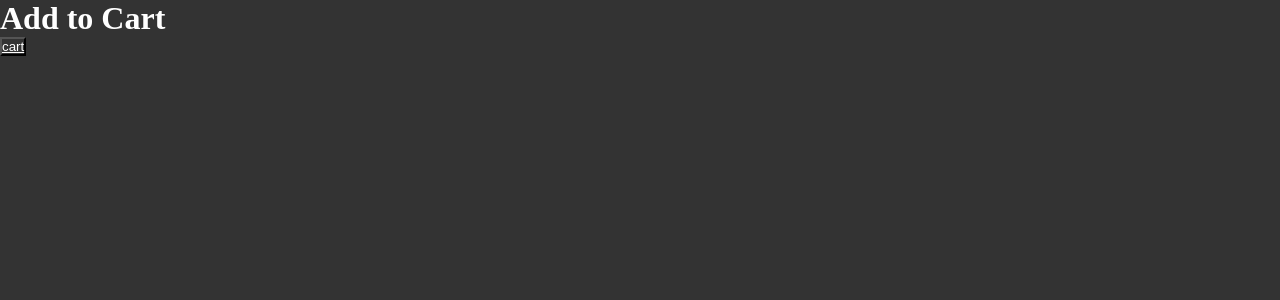
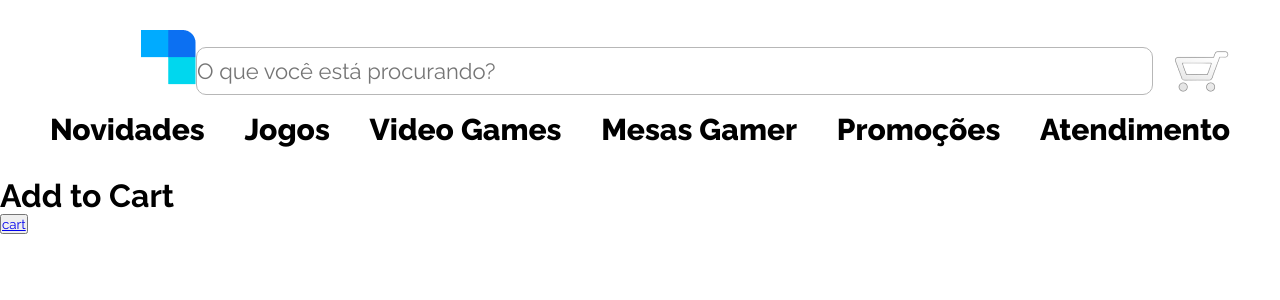
Before and after one commit to RodrigoSobralM/DNC-E-COMMERCE, a React (Vite) app in the folder dnc-e-com-grupo/: page /addToCart in a window 1280 px wide. Shown: the top 300 px of the page. Built offline with nearby package versions, Linux system fonts and the light colour scheme.

Commit message:
adicionando header

```diff
--- a/dnc-e-com-grupo/src/components/HeaderSearch/HeaderSearch.jsx
+++ b/dnc-e-com-grupo/src/components/HeaderSearch/HeaderSearch.jsx
@@ -1,9 +1,30 @@
 import './index.scss'
 import React from 'react'
 
+
 const HeaderSearch = () => {
   return (
-    <div>HeaderSearch</div>
+    <header className='header-search'>
+      <div className='header-search-content'>
+
+        <img className='img-logo' alt='logo DNC' src='logoDNC.png'></img>
+        <input className='header-input' alt='barra de pesquisa' placeholder='O que você está procurando?'></input>
+        <img className='img-cart' alt='carrinho de compras' src='iconCart.png'></img>
+
+      </div>
+      <div className='list-content'>
+        <ul>
+
+          <li>Novidades</li>
+          <li>Jogos</li>
+          <li>Video Games</li>
+          <li>Mesas Gamer</li>
+          <li>Promoções</li>
+          <li>Atendimento</li>
+
+        </ul>
+      </div>
+    </header>
   )
 }
 
--- a/dnc-e-com-grupo/src/components/HeaderSearch/index.scss
+++ b/dnc-e-com-grupo/src/components/HeaderSearch/index.scss
@@ -0,0 +1,40 @@
+
+header{
+    font-family: 'Raleway';
+
+    padding: 30px;
+}
+
+.header-search-content{
+    display: flex;
+    align-items: center;
+    justify-content: space-around;
+}
+
+.header-input{
+    width: 1500px;
+    height: 48px;
+    background: #FFFFFF;
+    border: 1px solid #B7B7B7;
+    border-radius: 10px;
+
+    font-style: normal;
+    font-weight: 400;
+    font-size: 22px;
+    line-height: 26px;
+    color: rgba(0, 0, 0, 0.4);
+
+    background-color: white;
+}
+
+ul{
+    display: flex;
+    justify-content: space-around;
+
+    font-style: normal;
+    font-weight: 900;
+    font-size: 30px;
+    line-height: 35px;
+
+    list-style: none;
+}
--- a/dnc-e-com-grupo/src/index.scss
+++ b/dnc-e-com-grupo/src/index.scss
@@ -1,7 +1,8 @@
+@import url('https://fonts.googleapis.com/css2?family=Raleway:wght@100;200;300;400;500;600;700;800&display=swap');
+
 * {
-    background-color: #333;
     box-sizing: border-box;
-    color: #fff;
     padding: 0;
     margin: 0;
+    font-family:'Raleway', sans-serif;
   }
--- a/dnc-e-com-grupo/src/views/AddToCart/AddToCart.jsx
+++ b/dnc-e-com-grupo/src/views/AddToCart/AddToCart.jsx
@@ -1,10 +1,12 @@
 import './index.scss'
 import React from 'react'
 import { Link } from 'react-router-dom'
+import HeaderSearch from '../../components/HeaderSearch/HeaderSearch'
 
 const AddToCart = () => {
   return (
     <div>
+      <HeaderSearch/>
       <h1>Add to Cart</h1>
       <button type="submit">
             <Link to={"/cart"} >cart</Link>
--- a/dnc-e-com-grupo/src/views/Home/Home.jsx
+++ b/dnc-e-com-grupo/src/views/Home/Home.jsx
@@ -1,11 +1,13 @@
 import './index.scss'
 import React from 'react'
 import { Link } from 'react-router-dom'
+import Header from '../../components/Header/Header'
 
 const Home = () => {
   return (
     <div>
       <h1>Home</h1>
+      <Header/>
       <button type="submit">
             <Link to={"/addToCart"} >add</Link>
       </button>
```
Also changed, not shown: dnc-e-com-grupo/public/iconCart.png (added), dnc-e-com-grupo/public/logoDNC.png (added).
